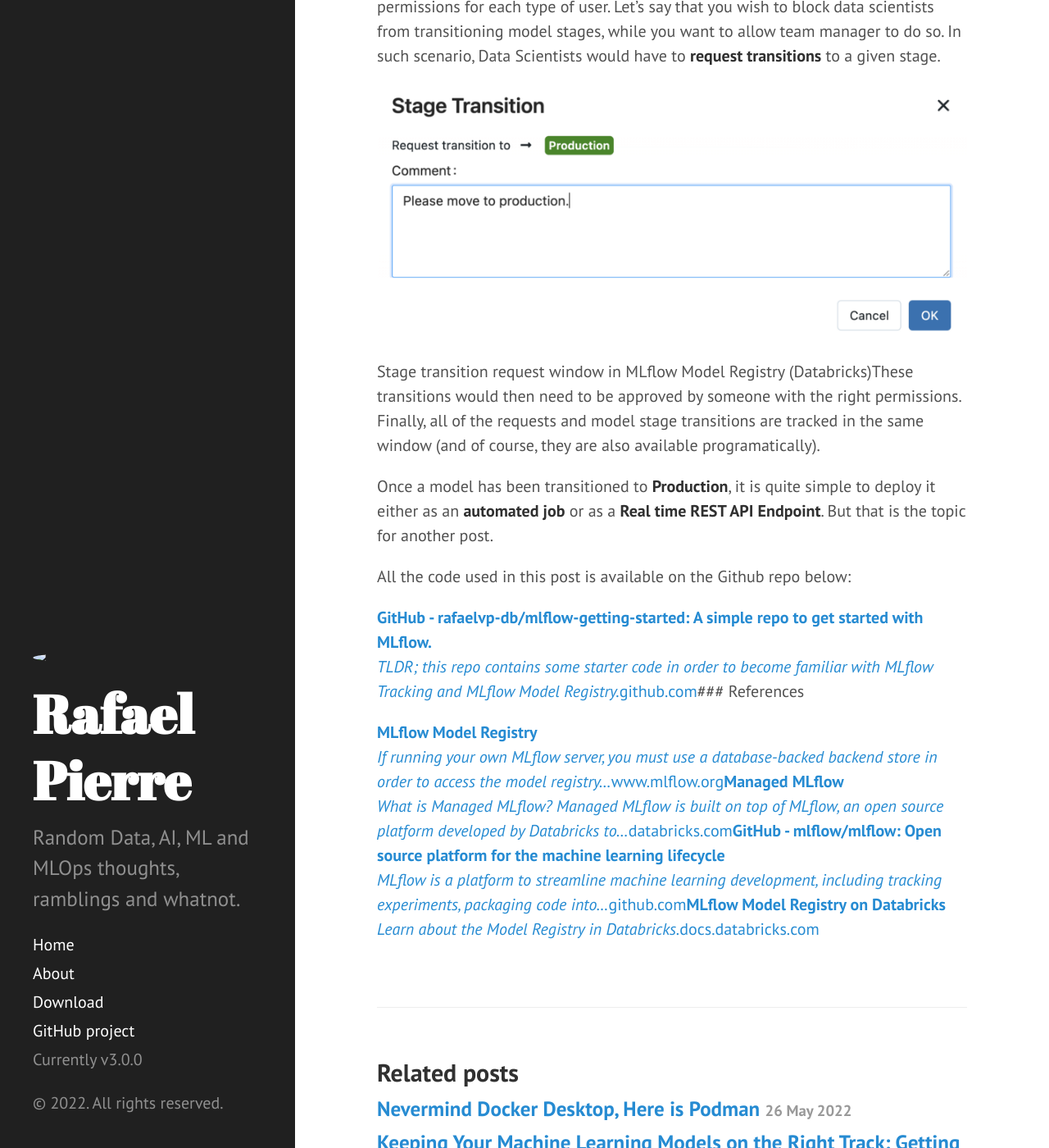
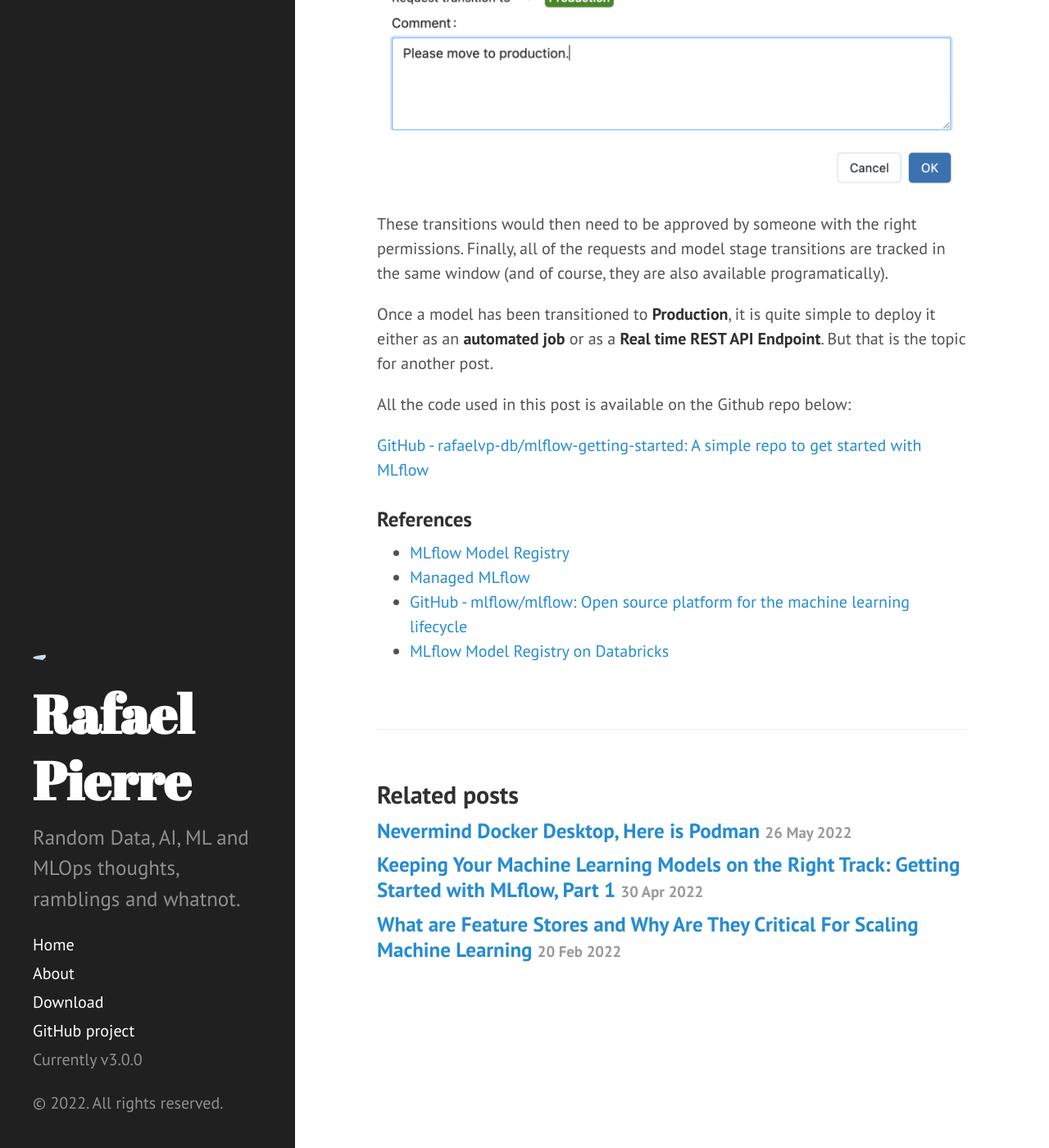
Before and after one commit to rafaelpierre/rafaelpierre.github.io, a Jekyll site: the page built from _posts/2022-07-20-keeping-your-machine-learning-models-on-the-right-track--getting-started-with-mlflow--part-2.markdown, in a window 1280 px wide and 1400 px high, scrolled down 5731 px. Shown: the whole window at 82% size. Built offline with Jekyll 4.4.1, drawn with Linux system fonts in a browser that asks for light colours; some of the changed text lies outside the part shown.

Commit message:
formatting

````diff
--- a/_posts/2022-07-20-keeping-your-machine-learning-models-on-the-right-track--getting-started-with-mlflow--part-2.markdown
+++ b/_posts/2022-07-20-keeping-your-machine-learning-models-on-the-right-track--getting-started-with-mlflow--part-2.markdown
@@ -11,12 +11,15 @@ canonical_url: https://mlopshowto.com/keeping-your-machine-learning-models-on-th
 
 ---
 
-![](/img/1*YaW_cGaqs53d2SAosre-Rg.jpeg)[Credit: Alfons Morales (Unsplash)](https://unsplash.com/photos/YLSwjSy7stw)**TLDR**; ***MLflow Model Registry*** *allows you to keep track of different Machine Learning models and their versions, as well as tracking their changes, stages and artifacts.* [*Companion Github Repo*](https://github.com/rafaelvp-db/mlflow-getting-started) *for this post*
+![](/img/1*YaW_cGaqs53d2SAosre-Rg.jpeg)[Credit: Alfons Morales (Unsplash)](https://unsplash.com/photos/YLSwjSy7stw)
+
+**TLDR**; ***MLflow Model Registry*** *allows you to keep track of different Machine Learning models and their versions, as well as tracking their changes, stages and artifacts.* [*Companion Github Repo*](https://github.com/rafaelvp-db/mlflow-getting-started) *for this post*
 
 In our last post, we discussed the importance of **tracking Machine Learning experiments, metrics and parameters**. We also showed how easy it is to get started in these topics by leveraging the power of [MLflow](https://www.mlflow.org/) (for those who are not aware, **MLflow** is currently the de-facto standard platform for machine learning experiment and model management).
 
-[**Keeping Your Machine Learning Models on the Right Track: Getting Started with MLflow, Part 1**
-*Learn why Model Tracking and MLflow are critical for a successful machine learning project*mlopshowto.com](https://mlopshowto.com/keeping-your-machine-learning-models-on-the-right-track-getting-started-with-mlflow-part-1-f8ca857b5971 "https://mlopshowto.com/keeping-your-machine-learning-models-on-the-right-track-getting-started-with-mlflow-part-1-f8ca857b5971")In particular, **Databricks** makes it even easier to leverage **MLflow**, since it provides you with a completely managed version of the platform.
+[Keeping Your Machine Learning Models on the Right Track: Getting Started with MLflow, Part 1](https://mlopshowto.com/keeping-your-machine-learning-models-on-the-right-track-getting-started-with-mlflow-part-1-f8ca857b5971)
+
+In particular, **Databricks** makes it even easier to leverage **MLflow**, since it provides you with a completely managed version of the platform.
 
 This means you don’t need to worry about the underlying infrastructure to run MLflow, and it is completely integrated with other Machine Learning features from Databricks Workspaces, such as [Feature Store](https://databricks.com/blog/2021/05/27/databricks-announces-the-first-feature-store-integrated-with-delta-lake-and-mlflow.html), [AutoML](https://databricks.com/product/automl) and many others.
 
@@ -24,7 +27,9 @@ Coming back to our experiment and model management discussion, although we cover
 
 ### The Case for Model Registry
 
-![](/img/1*qcLvbj7YfFQLkbm2FIk2Ew.jpeg)The idea of a Model Registry is quite similar to a General Ledger.As the processes to **create, manage** and **deploy** machine learning models evolve, organizations need to have a central platform that allows different personas such as **data scientists** and **machine learning engineers** to **collaborate, share code, artifacts** and **control** the stages of machine learning models. Breaking this down in terms of **functional requirements**, we are talking about the following desired capabilities:
+![](/img/1*qcLvbj7YfFQLkbm2FIk2Ew.jpeg)
+
+As the processes to **create, manage** and **deploy** machine learning models evolve, organizations need to have a central platform that allows different personas such as **data scientists** and **machine learning engineers** to **collaborate, share code, artifacts** and **control** the stages of machine learning models. Breaking this down in terms of **functional requirements**, we are talking about the following desired capabilities:
 
 * **discovering models**, visualizing experiment runs and the code associated with models
 * **transitioning models** across different deployment stages, such as **Staging, Production** and **Archived**
@@ -33,7 +38,7 @@ Coming back to our experiment and model management discussion, although we cover
 * **enriching** model **metadata** with **textual descriptions** and **tags**
 * **managing authorization** and **governance** for model transitions and modifications with **access control lists (ACLs)**
 
-![](/img/1*Veo7C6_7lZvJCaYaM0rWuA.jpeg)A typical MLOps Model Lifecycle using MLflow### Getting Started with MLflow Model Registry
+![](/img/1*Veo7C6_7lZvJCaYaM0rWuA.jpeg)
 
 Now to the practical part. We will run some code to train a model and showcase MLflow Model Registry capabilities. Hereby we present two possible options for running the notebooks from this quickstarter: you can choose to run them on Jupyter Notebooks with a local MLflow instance, or in a Databricks workspace.
 
@@ -47,14 +52,15 @@ If you want to run these examples using [Jupyter Notebooks](https://jupyter.org/
 * Configure your **virtual environment** by running `make env.` Alternatively, you can do it manually by running the following from the terminal:
 
 
-```
+{% highlight console %}
 export SYSTEM\_VERSION\_COMPAT=1 && \
 source .venv/bin/activate && \
 pip install --upgrade pip && \
 pip install wheel && \
 pip install -r requirements.txt && \
 pre-commit install
-```
+{% endhighlight %}
+
 * Run the first notebook `jupyter/01_train_model.ipynb.` This will create an experiment and multiple runs with different hyperparameters for a diabetes prediction model.
 * Run the second notebook `jupyter/02_register_model.ipynb.` By doing so, we will register our model artifact into MLflow model registry. We will also do some basic sanity checks in order to confirm that our model can be promoted to `Staging.`
 * For this example we are running a simple, local instance of **MLflow** with a **SQLite** backend — which is good enough for a toy example, but not recommended for a test or production setup. It is also possible to run **MLflow** **locally** or **remotely** as a standalone web application, and also with a **Postgresql** backend. For more details on how to achieve this, please refer to the different scenarios presented in [this link.](https://www.mlflow.org/docs/latest/tracking.html)
@@ -66,25 +72,29 @@ pre-commit install
 * Run the second notebook `databricks/02_register_model.py.`
 * **Bonus 1:** if you run these notebooks on a Databricks Workspace, you will be able to visualize the different runs associated with your experiment:
 
-![](/img/1*JwO0h4pZUZGaD0kOh4FQLQ.png)MLflow Experiment window containing all of your experiment runs### Experiments, runs and models
+![](/img/1*JwO0h4pZUZGaD0kOh4FQLQ.png)
 
 Looking at the screenshot above, you might notice that on the first row of our table, in the **models** column, we have an **icon** which differs from the other rows. This is due to the fact that the **model artifact for that specific run** was **registered as a model**, and a new model version was created (version 1). If we click on its link, we get redirected to the following window.
 
-![](/img/1*1JcZnkFaNOlLcM8xSJffOw.png)Model Registry window for the model version that we registered as part of notebook 2On the window above, we have an overview of the model version that was registered. We can see that it has the tag `prediction_works = true.` We can also see that it is in **Staging**. Depending on which persona is accessing this data, it might be possible to manually change the stage (to promote the model to Production, for instance), or reverting it back to None.
+![](/img/1*1JcZnkFaNOlLcM8xSJffOw.png)
+
+In the window above, we have an overview of the model version that was registered. We can see that it has the tag `prediction_works = true.` We can also see that it is in **Staging**. Depending on which persona is accessing this data, it might be possible to manually change the stage (to promote the model to Production, for instance), or reverting it back to None.
 
 Moreover, with [Workspace Object Access Control Lists](https://docs.databricks.com/security/access-control/workspace-acl.html), you could limit the permissions for each type of user. Let’s say that you wish to block data scientists from transitioning model stages, while you want to allow team manager to do so. In such scenario, Data Scientists would have to **request transitions** to a given stage.
 
-![](/img/1*FHX3RpF6vwA740J7nFYiHw.png)Stage transition request window in MLflow Model Registry (Databricks)These transitions would then need to be approved by someone with the right permissions. Finally, all of the requests and model stage transitions are tracked in the same window (and of course, they are also available programatically).
+![](/img/1*FHX3RpF6vwA740J7nFYiHw.png)
+
+These transitions would then need to be approved by someone with the right permissions. Finally, all of the requests and model stage transitions are tracked in the same window (and of course, they are also available programatically).
 
 Once a model has been transitioned to **Production**, it is quite simple to deploy it either as an **automated job** or as a **Real time REST API Endpoint**. But that is the topic for another post.
 
 All the code used in this post is available on the Github repo below:
 
-[**GitHub - rafaelvp-db/mlflow-getting-started: A simple repo to get started with MLflow.**
-*TLDR; this repo contains some starter code in order to become familiar with MLflow Tracking and MLflow Model Registry.*github.com](https://github.com/rafaelvp-db/mlflow-getting-started "https://github.com/rafaelvp-db/mlflow-getting-started")### References
+[GitHub - rafaelvp-db/mlflow-getting-started: A simple repo to get started with MLflow](https://github.com/rafaelvp-db/mlflow-getting-started "https://github.com/rafaelvp-db/mlflow-getting-started")
 
-[**MLflow Model Registry**
-*If running your own MLflow server, you must use a database-backed backend store in order to access the model registry…*www.mlflow.org](https://www.mlflow.org/docs/latest/model-registry.html#api-workflow "https://www.mlflow.org/docs/latest/model-registry.html#api-workflow")[**Managed MLflow**
-*What is Managed MLflow? Managed MLflow is built on top of MLflow, an open source platform developed by Databricks to…*databricks.com](https://databricks.com/product/managed-mlflow "https://databricks.com/product/managed-mlflow")[**GitHub - mlflow/mlflow: Open source platform for the machine learning lifecycle**
-*MLflow is a platform to streamline machine learning development, including tracking experiments, packaging code into…*github.com](https://github.com/mlflow/mlflow/ "https://github.com/mlflow/mlflow/")[**MLflow Model Registry on Databricks**
-*Learn about the Model Registry in Databricks.*docs.databricks.com](https://docs.databricks.com/applications/mlflow/model-registry.html "https://docs.databricks.com/applications/mlflow/model-registry.html")
+### References
+
+* [MLflow Model Registry](https://www.mlflow.org/docs/latest/model-registry.html#api-workflow "https://www.mlflow.org/docs/latest/model-registry.html#api-workflow")
+* [Managed MLflow](https://databricks.com/product/managed-mlflow)
+* [GitHub - mlflow/mlflow: Open source platform for the machine learning lifecycle](https://github.com/mlflow/mlflow/)
+* [MLflow Model Registry on Databricks](https://docs.databricks.com/applications/mlflow/model-registry.html)
````
